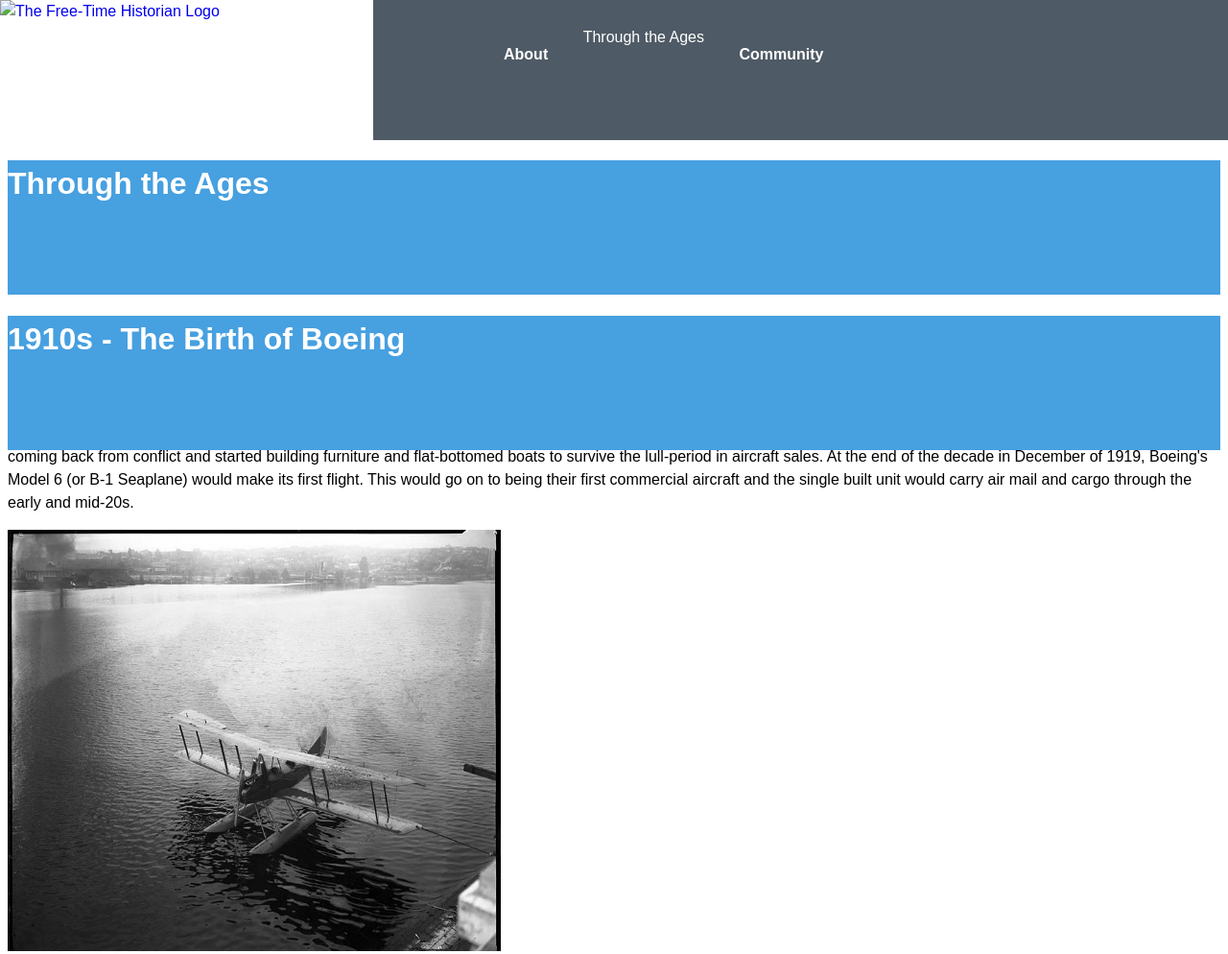
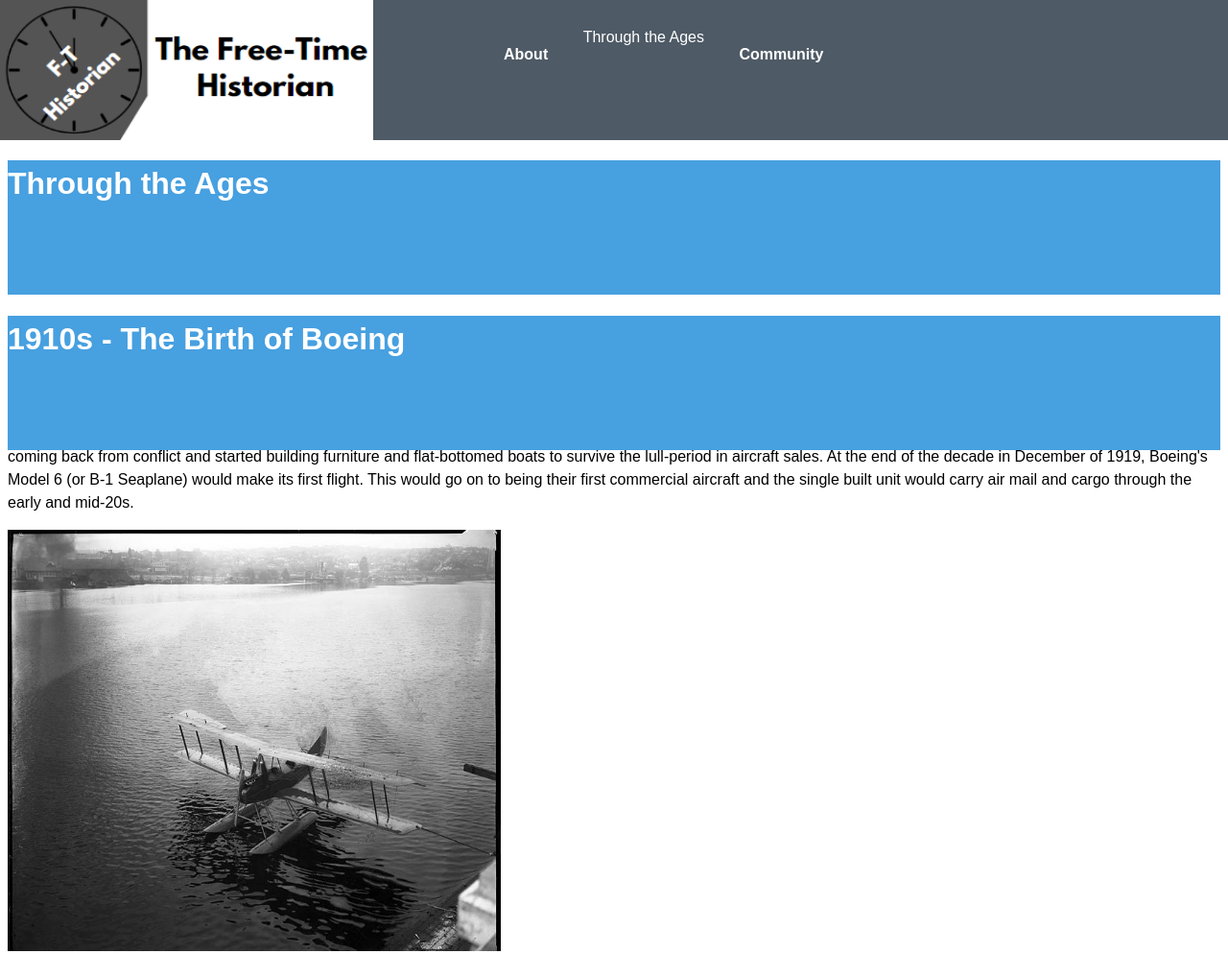
Before and after one commit to VillageWingnut/McGee-FTH-Boeing-Website, a plain HTML site: page Ages/1910s.html in a window 1280 px wide. Shown: the top 994 px of the page at 96% size. Drawn offline with Linux system fonts and the light colour scheme.

Commit message:
Update 1910s.html

```diff
--- a/Ages/1910s.html
+++ b/Ages/1910s.html
@@ -19,7 +19,7 @@
 </head>
 <body>
     <header>
-        <a href="index.html"><img src="Images/Free-Time_Logo.PNG" alt="The Free-Time Historian Logo"></a>
+        <a href="../index.html"><img src="../Images/Free-Time_Logo.PNG" alt="The Free-Time Historian Logo"></a>
     </header>
     <nav>
         <ul>
```
